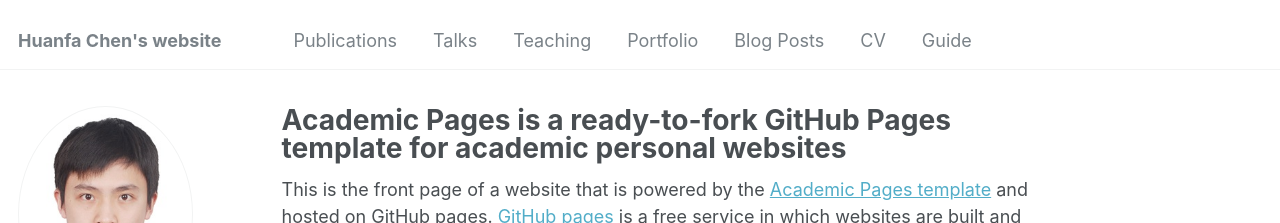
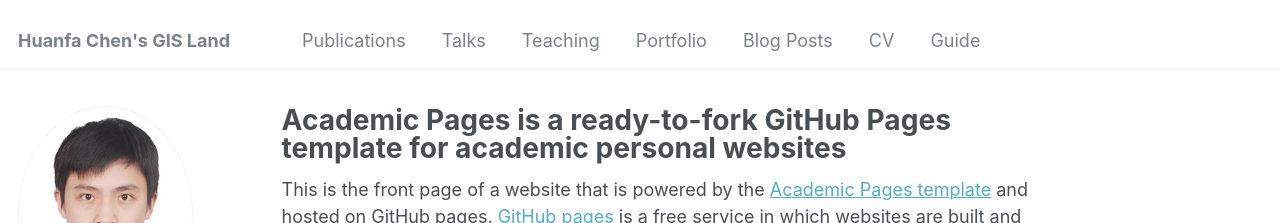
Before and after one commit to huanfachen/huanfachen.github.io, a Jekyll site: the page built from _pages/about.md, in a window 1280 px wide. Shown: the top 223 px of the page. Built offline with Jekyll 4.4.1, drawn with Linux system fonts in a browser that asks for light colours; some web fonts are replaced.

Commit message:
update config

```diff
--- a/_config.yml
+++ b/_config.yml
@@ -8,7 +8,7 @@
 
 # Basic Site Settings
 locale                   : "en-UK"
-title                    : "Huanfa Chen's website"
+title                    : "Huanfa Chen's GIS Land"
 title_separator          : "-"
 name                     : &name "Your Name"
 description              : &description "personal description"
```
